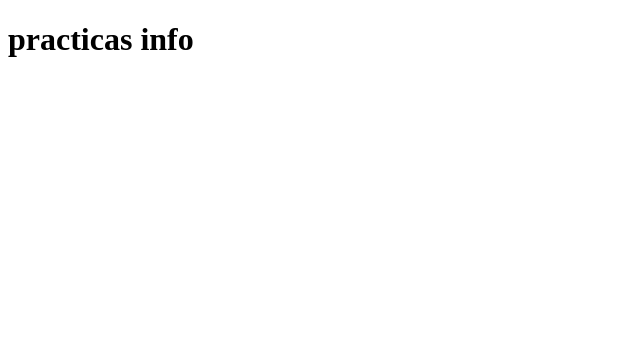
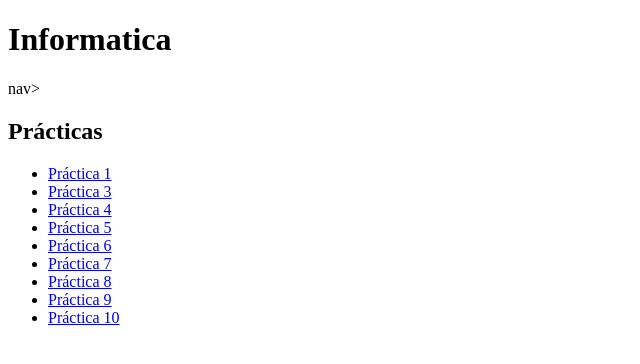
Before and after one commit to 1lauraprada1/informatica-general, a plain HTML site: page index.html in a window 1280 px wide. Shown: the whole page, without its empty margins (0-640 px from the left). Drawn offline with Linux system fonts and the light colour scheme.

Commit message:
Update header and add navigation links in index.html

```diff
--- a/index.html
+++ b/index.html
@@ -4,6 +4,20 @@
   <title>Mi página</title>
 </head>
 <body>
-  <h1>practicas info</h1>
+  <h1>Informatica</h1>
+  nav>
+  <h2>Prácticas</h2>
+  <ul>
+    <li><a href="./Practica 1/">Práctica 1</a></li>
+    <li><a href="./Practica 3/">Práctica 3</a></li>
+    <li><a href="./Practica 4/">Práctica 4</a></li>
+    <li><a href="./Practica 5/">Práctica 5</a></li>
+    <li><a href="./Practica 6/">Práctica 6</a></li>
+    <li><a href="./Practica 7/">Práctica 7</a></li>
+    <li><a href="./Practica 8/">Práctica 8</a></li>
+    <li><a href="./Practica 9/">Práctica 9</a></li>
+    <li><a href="./Practica 10/">Práctica 10</a></li>
+  </ul>
+</nav>
 </body>
 </html>
```
